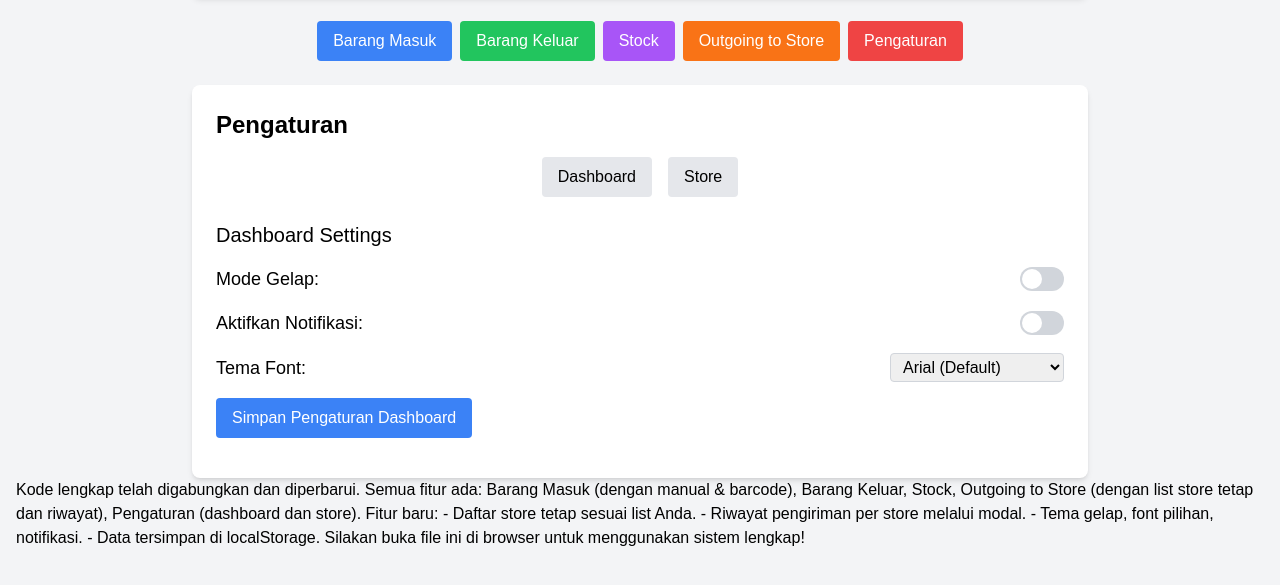
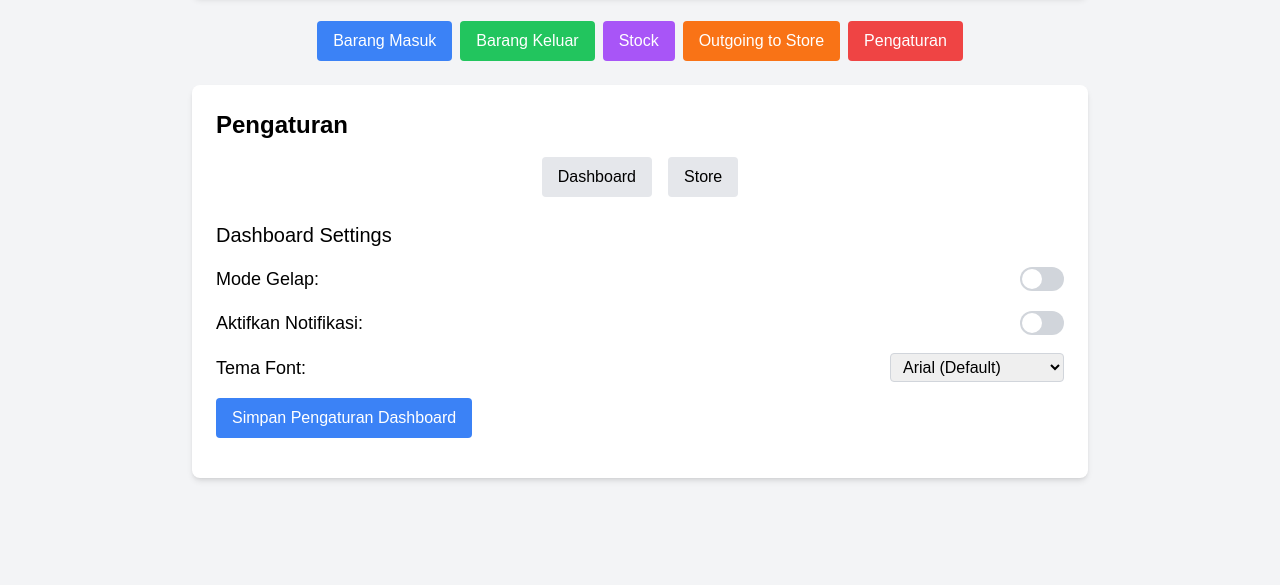
Before and after one commit to hisamsul01/STORE-SANGHYANG, a plain HTML site: page index.html in a window 1280 px wide. Shown: the part 103-688 px from the top of the page. Drawn offline with nearby package versions, Linux system fonts and the light colour scheme.

Commit message:
Update index.html

```diff
--- a/index.html
+++ b/index.html
@@ -504,15 +504,3 @@
 </html>
 </content>
 </create_file>
-
-<attempt_completion>
-Kode lengkap telah digabungkan dan diperbarui. Semua fitur ada: Barang Masuk (dengan manual & barcode), Barang Keluar, Stock, Outgoing to Store (dengan list store tetap dan riwayat), Pengaturan (dashboard dan store).
-
-Fitur baru:
-- Daftar store tetap sesuai list Anda.
-- Riwayat pengiriman per store melalui modal.
-- Tema gelap, font pilihan, notifikasi.
-- Data tersimpan di localStorage.
-
-Silakan buka file ini di browser untuk menggunakan sistem lengkap!
-</attempt_completion>
```
